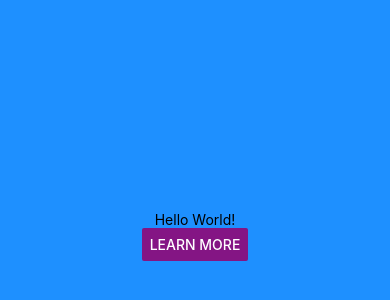
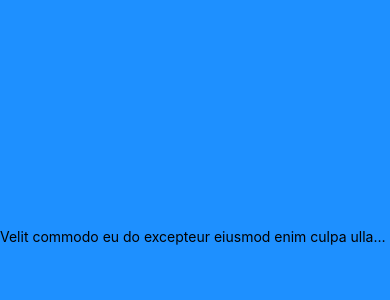
Before and after one commit to tirthankarkundu17/ReactNative-DoneWithIt, a React Native app: screen / in a window 390 px wide. Shown: the part 186-486 px from the top of the page. Built offline with nearby package versions, Linux system fonts and the light colour scheme.

Commit message:
Added function

```diff
--- a/App.js
+++ b/App.js
@@ -4,21 +4,23 @@ import { StyleSheet, Text, View, Button, SafeAreaView } from "react-native";
 export default function App() {
   console.log("Welcome");
 
+  const handlePress = () => {
+    console.log("Clicked");
+  };
+
   return (
     <SafeAreaView style={styles.container}>
-      <Text>Hello World!</Text>
-      <Button
-        onPress={onPressLearnMore}
-        title="Learn More"
-        color="#841584"
-        accessibilityLabel="Learn more about this purple button"
-      />
+      <Text numberOfLines={1} onPress={handlePress}>
+        Velit commodo eu do excepteur eiusmod enim culpa ullamco consequat.
+        Cillum pariatur cillum consequat ut commodo veniam aute velit officia
+        aute. Qui reprehenderit adipisicing proident esse commodo duis id
+        deserunt esse veniam. Fugiat amet cupidatat excepteur anim dolore
+        laborum do eu do qui eu elit. Irure consectetur eu consectetur amet
+        nulla Lorem eu cupidatat aliqua. Ullamco sit proident id ullamco. Nulla
+        id ut commodo fugiat nostrud minim.
+      </Text>
     </SafeAreaView>
   );
-
-  function onPressLearnMore() {
-    console.log("clicked");
-  }
 }
 
 const styles = StyleSheet.create({
```
